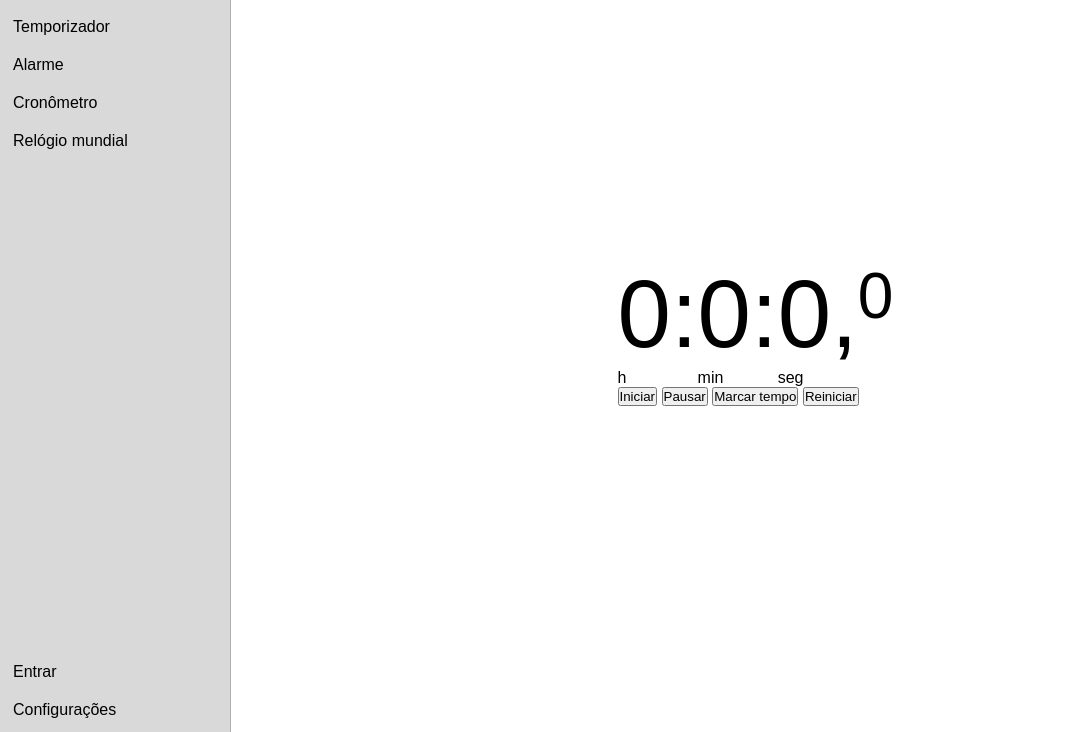
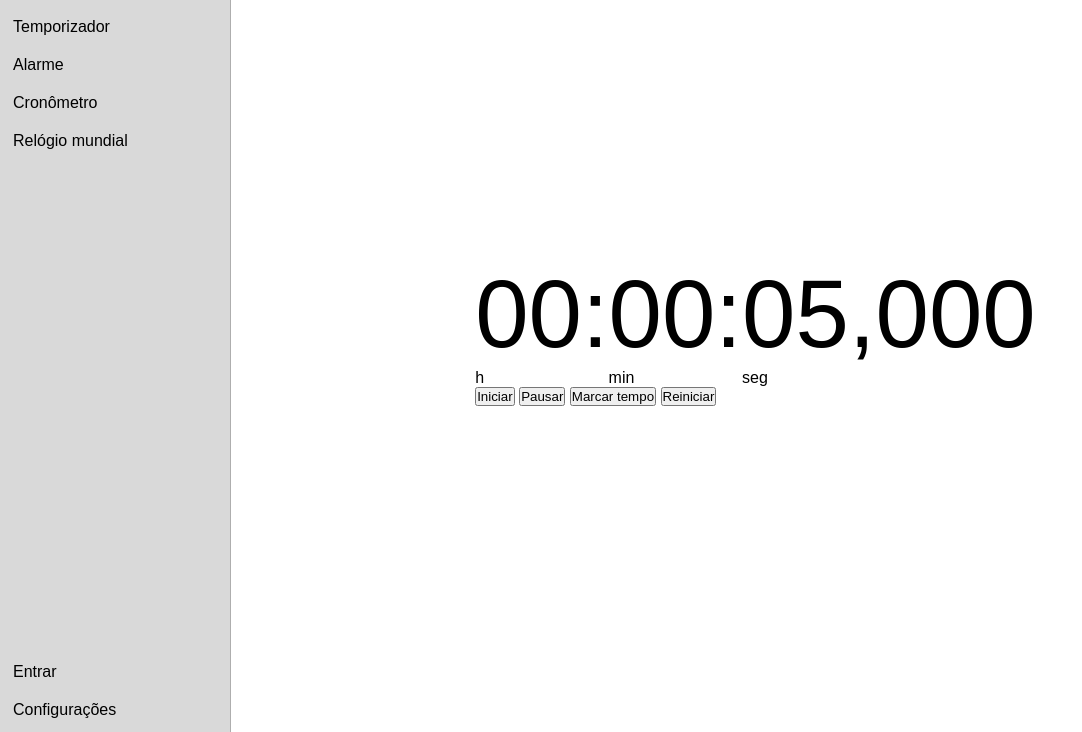
Before and after one commit to lucasgabriel2806/relogio-js, a plain HTML site: page pages/cronometro.html in a window 1280 px wide. Shown: the part 68-800 px from the top of the page, without its empty margins (0-1082 px from the left). Drawn offline with Linux system fonts and the light colour scheme.

Commit message:
Atualizando | Contagem m, s e ms

```diff
--- a/pages/cronometro.html
+++ b/pages/cronometro.html
@@ -76,7 +76,7 @@
             <div class="container-cronometro">
 
                 <div class="container-hour">
-                    <p class="time" id="hour">
+                    <p class="time" id="hours">
                         00
                     </p>
                     <p class="sub-text">
@@ -89,7 +89,7 @@
                 </p>
 
                 <div class="container-minute">
-                    <p class="time" id="minute">
+                    <p class="time" id="minutes">
                         00
                     </p>
                     <p class="sub-text">
@@ -102,7 +102,7 @@
                 </p>
 
                 <div class="container-second">
-                    <p class="time" id="second">
+                    <p class="time" id="seconds">
                         00
                     </p>
                     <p class="sub-text">
@@ -115,7 +115,7 @@
                 </p>
 
                 <div class="container-millisecond">
-                    <p class="time" id="millisecond">
+                    <p class="time" id="milliseconds">
                         00
                     </p>
                 </div>
@@ -124,13 +124,13 @@
 
             <div class="container-btns">
 
-                <button class="btn" id="btn-start">Iniciar</button>
+                <button class="btn" id="btnStart">Iniciar</button>
 
-                <button class="btn" id="btn-pause">Pausar</button>
+                <button class="btn" id="btnPause">Pausar</button>
 
-                <button class="btn" id="btn-mark">Marcar tempo</button>
+                <button class="btn" id="btnMark">Marcar tempo</button>
 
-                <button class="btn" id="btn-restart">Reiniciar</button>
+                <button class="btn" id="btnRestart">Reiniciar</button>
 
             </div>
 
--- a/pages/js/cronometro.js
+++ b/pages/js/cronometro.js
@@ -1,65 +1,50 @@
 /** Variáveis */
-let hour = document.getElementById("hour");
-let minute = document.getElementById("minute");
-let second = document.getElementById("second");
-let millisecond = document.getElementById("millisecond");
+const hoursEl = document.querySelector("#hours");
+const minutesEl = document.querySelector("#minutes");
+const secondsEl = document.querySelector("#seconds");
+const millisecondsEl = document.querySelector("#milliseconds");
+const btnStart = document.querySelector("#btnStart");
+const btnPause = document.querySelector("#btnPause");
+const btnMark = document.querySelector("#btnMark");
+const btnRestart = document.querySelector("#btnRestart");
 
-const btnStart = document.getElementById("btn-start");
-const btnPause = document.getElementById("btn-pause");
-const btnMark = document.getElementById("btn-mark");
-const btnRestart = document.getElementById("btn-restart");
+let interval;
+let minutes = 0;
+let seconds = 0;
+let milliseconds = 0;
+let isPaused = false;
 
-let start = false;
+btnStart.addEventListener("click", startTimer());
 
-/** Definindo tempo do cronômetro */
+function startTimer() {
+    interval = setInterval(() => {
 
-// Instânciando a classe Date
-let cronometro = new Date();
+        if(!isPaused) {
 
-// Defininfo tempo
-cronometro.setHours(0, 0, 0);
-cronometro.setMilliseconds(0);
+            milliseconds += 10;
 
-// Atribuindo tempo
-hour.innerText = cronometro.getHours();
-minute.innerText = cronometro.getMinutes();
-second.innerText = cronometro.getSeconds();
-millisecond.innerText = cronometro.getMilliseconds();
+            if(milliseconds === 1000) {
+                seconds++;
+                milliseconds = 0;
+            }
 
-console.log(`${hour}: ${minute}: ${second}: ${millisecond} \nh  m  s`);
+            if(seconds === 60) {
+                minutes++;
+                seconds = 0;
+            }
 
-// Botões
-btnRestart.addEventListener("click", function(e) {
+            minutesEl.textContent = formatTime(minutes);
+            secondsEl.textContent = formatTime(seconds);
+            millisecondsEl.textContent = formatMillisecons(milliseconds);
+        }
 
-    console.log("*** REINICIANDO CRONÔMETRO ***");
+    }, 10);
+}
 
-    cronometro.setHours(0, 0, 0);
-    cronometro.setMilliseconds(0);
+function formatTime(time) {
+    return time < 10 ? `0${time}` : time;
+}
 
-    hour.innerText = cronometro.getHours();
-    minute.innerText = cronometro.getMinutes();
-    second.innerText = cronometro.getSeconds();
-    millisecond.innerText = cronometro.getMilliseconds();
-
-    console.log(`${hour.innerText}: ${minute.innerText}: ${second.innerText}: ${millisecond.innerText} \nh  m  s`);
-
-});
-
-btnStart.addEventListener("click", function (e) {
-
-    setInterval(function() {
-        cronometro.setSeconds((parseInt(second.innerText)) + 1);
-        second.innerText = cronometro.getSeconds();
-        console.log(`${hour}: ${minute}: ${second}: ${millisecond} \nh  m  s`)
-    }, 1000);
-
-    if(start)
-    {
-        start = false;
-    }
-    else
-    {
-        start = true;
-    }
-
-});
+function formatMillisecons(time) {
+    return time < 100 ? `${time}`.padStart(3, "0") : time;
+}
```
Also changed, not shown: 1 other file.
